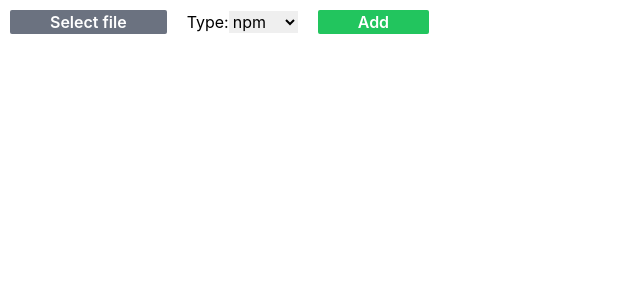
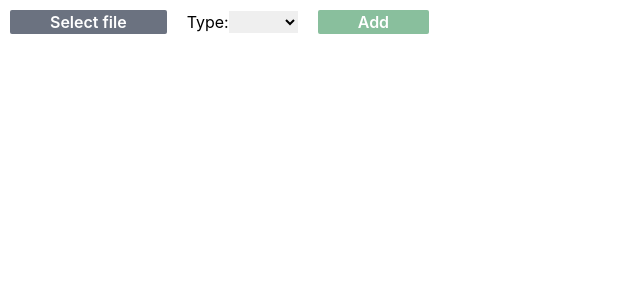
Before and after one commit to Rassell/is-there-any-update, a React (Create React App) app in the folder client/: page / in a window 1280 px wide. Shown: the top 300 px of the page, without its empty margins (0-640 px from the left). Built offline with nearby package versions, Linux system fonts and the light colour scheme.

Commit message:
checktype to save

```diff
--- a/client/src/components/SelectFile.tsx
+++ b/client/src/components/SelectFile.tsx
@@ -5,7 +5,7 @@ import { useAppState } from '../hooks/useAppState';
 export default function SelectFile() {
     const { addFilePath } = useAppState();
     const [path, setPath] = useState('');
-    const [type, setType] = useState('npm');
+    const [type, setType] = useState('');
 
     async function openFileDialog() {
         try {
@@ -29,7 +29,7 @@ export default function SelectFile() {
     }
 
     return (
-        <div className='flex flex-row gap-5'>
+        <div className="flex flex-row gap-5">
             <label>
                 <button
                     className="bg-gray-500 rounded-sm font-semibold text-white px-10"
@@ -41,12 +41,14 @@ export default function SelectFile() {
             <label>
                 Type:
                 <select value={type} onChange={e => setType(e.target.value)}>
+                    <option value=""></option>
                     <option value="npm">npm</option>
                     <option value="dotnet">dotnet</option>
                 </select>
             </label>
             <button
-                className="bg-green-500 rounded-sm font-semibold text-white px-10"
+                className="bg-green-700 rounded-sm font-semibold text-white px-10 disabled:opacity-50"
+                disabled={!path || !type}
                 onClick={save}>
                 Add
             </button>
```
